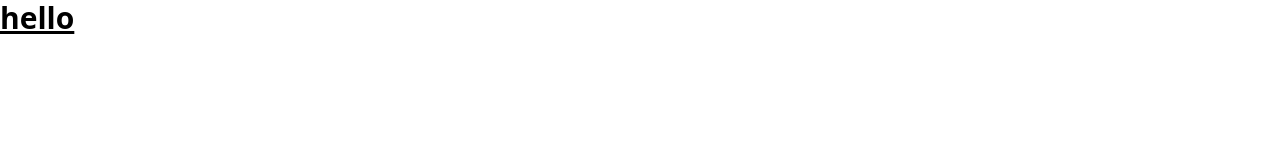
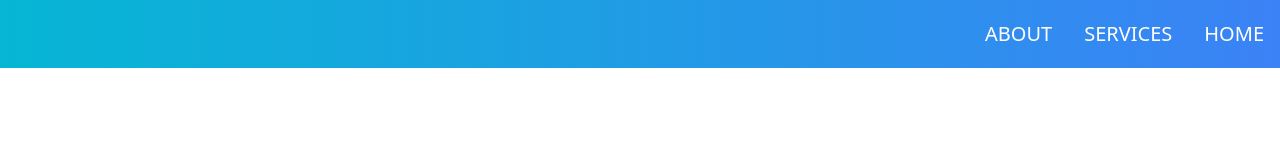
Before and after one commit to ycode99/TailwindCSS, a website built with Vite: page index.html in a window 1280 px wide. Built offline with nearby package versions, Linux system fonts and the light colour scheme.

Commit message:
Second commit

```diff
--- a/index.html
+++ b/index.html
@@ -9,7 +9,12 @@
 </head>
 
 <body>
-    <h1 class="text-3xl font-bold underline">hello </h1>
+
+    <div class="flex py-5 flex-row-reverse bg-gradient-to-r from-cyan-500 to-blue-500">
+        <ul class="mx-4 text-white text-xl">HOME</ul>
+        <ul class="mx-4 text-white text-xl">SERVICES</ul>
+        <ul class="mx-4 text-white text-xl">ABOUT</ul>
+    </div>
 </body>
 
 </html>
```
